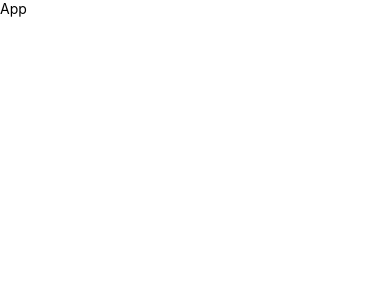
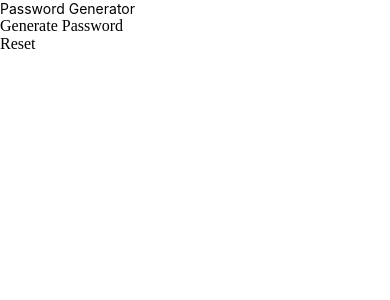
Before and after one commit to ChaudhryBassamTanvir/Password_Generator_app, a React Native app: screen / in a window 390 px wide. Shown: the top 300 px of the page. Built offline with nearby package versions, Linux system fonts and the light colour scheme.

Commit message:
code updated

```diff
--- a/App.tsx
+++ b/App.tsx
@@ -1,5 +1,13 @@
-import {StyleSheet, Text, View} from 'react-native';
+import {
+  SafeAreaView,
+  ScrollView,
+  StyleSheet,
+  Text,
+  TouchableOpacity,
+  View,
+} from 'react-native';
 import React, {useState} from 'react';
+import {Formik} from 'formik';
 
 //Form Validation
 import * as Yup from 'yup';
@@ -12,7 +20,7 @@ const PasswordSchema = Yup.object().shape({
 });
 const App = () => {
   const [password, setPassword] = useState('');
-  const [lowerCase, setlowerCase] = useState(true);
+  const [lowerCaseChars, setlowerCaseChars] = useState(true);
   const [upperCaseChars, setupperCaseChars] = useState(false);
   const [numbers, setnumbers] = useState(false);
   const [symbols, setsymbols] = useState(false);
@@ -21,15 +29,15 @@ const App = () => {
   const generatePasswordString = (passwordLength: number) => {
     let characterList = '';
     const upperCaseChars = 'ABCDEFGHIJKLMNOPQRSTUVWXYZ';
-    const lowerCase = 'abcdefghijklmnopqrstuvwxyz';
+    const lowerCaseChars = 'abcdefghijklmnopqrstuvwxyz';
     const digiChars = '0123456789';
     const specialChars = '!@#$%^&*()_+';
 
     if (upperCaseChars) {
       characterList += upperCaseChars;
     }
-    if (lowerCase) {
-      characterList += lowerCase;
+    if (lowerCaseChars) {
+      characterList += lowerCaseChars;
     }
     if (numbers) {
       characterList += numbers;
@@ -54,19 +62,67 @@ const App = () => {
   const resetPasswordState = () => {
     setIsPasswordGenerated(false);
     setPassword('');
-    setlowerCase(false);
+    setlowerCaseChars(false);
     setupperCaseChars(false);
     setnumbers(false);
     setsymbols(false);
   };
 
   return (
-    <View>
-      <Text>App</Text>
-    </View>
+    <ScrollView keyboardShouldPersistTaps="handled">
+      <SafeAreaView style={styles.appContainer}>
+        <View style={styles.formContainer}>
+          <Text style={styles.title}>Password Generator</Text>
+
+          <Formik
+            initialValues={{passwordLength: ''}}
+            validationSchema={PasswordSchema}
+            onSubmit={values => {
+              console.log('Values are', values);
+
+              //both are same down have same meaning
+              // generatePasswordString(Number(values.passwordLength));
+              generatePasswordString(+values.passwordLength);
+            }}>
+            {({
+              values,
+              errors,
+              touched,
+              isValid,
+              handleChange,
+              handleReset,
+
+              handleSubmit,
+              isSubmitting,
+              /* and other goodies */
+            }) => (
+              <>
+                <View style={styles.inputWrapper}></View>
+                <View style={styles.inputWrapper}></View>
+                <View style={styles.inputWrapper}></View>
+                <View style={styles.inputWrapper}></View>
+                <View style={styles.inputWrapper}></View>
+
+                <View style={styles.formAction}></View>
+              </>
+            )}
+          </Formik>
+        </View>
+
+        <TouchableOpacity>Generate Password</TouchableOpacity>
+        <TouchableOpacity>Reset</TouchableOpacity>
+      </SafeAreaView>
+    </ScrollView>
   );
 };
 
 export default App;
 
-const styles = StyleSheet.create({});
+const styles = StyleSheet.create({
+  appContainer: {},
+  formContainer: {},
+
+  title: {},
+  inputWrapper: {},
+  formAction: {},
+});
--- a/package.json
+++ b/package.json
@@ -10,8 +10,10 @@
     "test": "jest"
   },
   "dependencies": {
+    "formik": "^2.4.6",
     "react": "18.3.1",
     "react-native": "0.77.0",
+    "react-native-bouncy-checkbox": "^4.1.2",
     "yup": "^1.6.1"
   },
   "devDependencies": {
```
Also changed, not shown: 1 other file (tests, documents, lock files or other folders).
